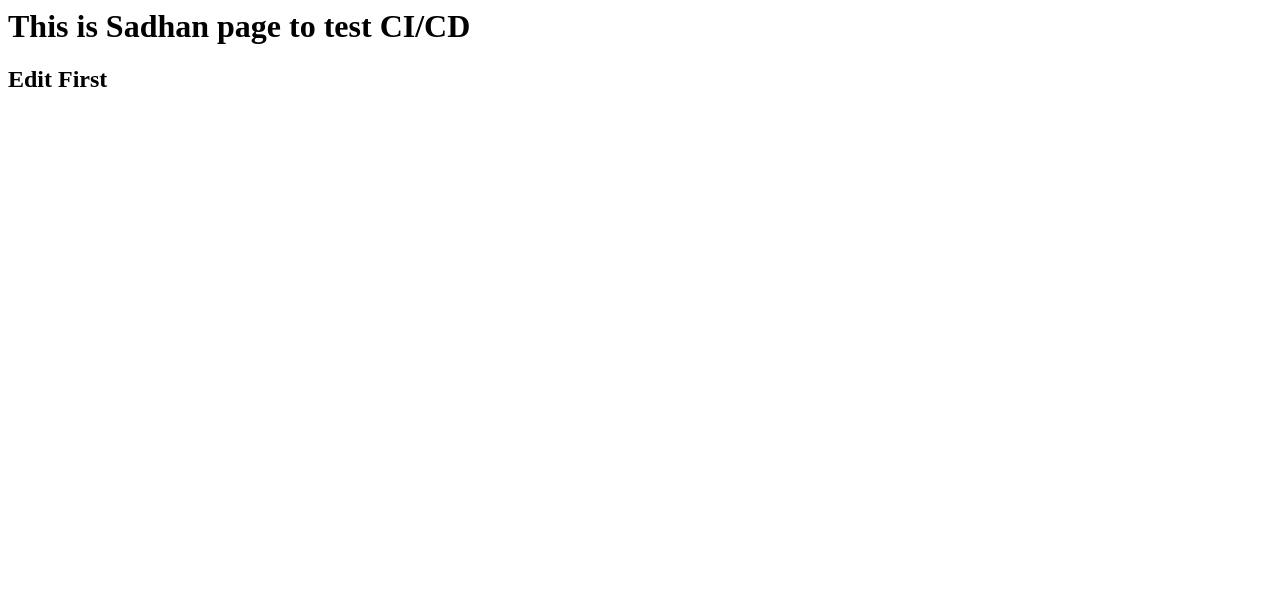
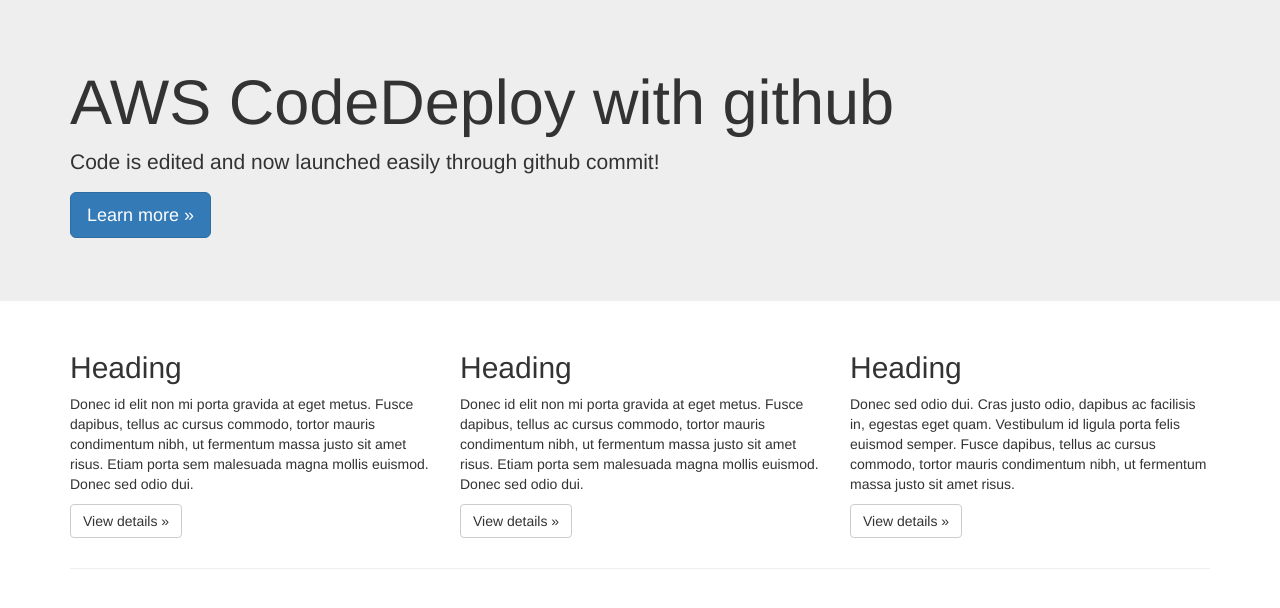
Before and after one commit to sadhansharma/aws-scrapping-project, a plain HTML site: page index.html in a window 1280 px wide. Drawn offline with nearby package versions, Linux system fonts and the light colour scheme.

Commit message:
Second Attempt
Test for AWS Code Deploy

```diff
--- a/index.html
+++ b/index.html
@@ -1,9 +1,54 @@
-<html>
-<head>
-<head>
+<!DOCTYPE html>
+<html lang="en">
+  <head>
+    <title>AWS CodeDeploy with github</title>
+    <link rel="stylesheet" href="https://maxcdn.bootstrapcdn.com/bootstrap/3.3.7/css/bootstrap.min.css">
 
-<body>
-<h1>This is Sadhan page to test CI/CD</h1>
-<h2>Edit First</h2>
-</body>
+  </head>
+
+  <body>
+
+
+
+    <!-- Main jumbotron for a primary marketing message or call to action -->
+    <div class="jumbotron">
+      <div class="container">
+        <h1>AWS CodeDeploy with github</h1>
+        <p>Code is edited and now launched easily through github commit!</p>
+        <p><a class="btn btn-primary btn-lg" href="#" role="button">Learn more &raquo;</a></p>
+      </div>
+    </div>
+
+    <div class="container">
+      <!-- Example row of columns -->
+      <div class="row">
+        <div class="col-md-4">
+          <h2>Heading</h2>
+          <p>Donec id elit non mi porta gravida at eget metus. Fusce dapibus, tellus ac cursus commodo, tortor mauris condimentum nibh, ut fermentum massa justo sit amet risus. Etiam porta sem malesuada magna mollis euismod. Donec sed odio dui. </p>
+          <p><a class="btn btn-default" href="#" role="button">View details &raquo;</a></p>
+        </div>
+        <div class="col-md-4">
+          <h2>Heading</h2>
+          <p>Donec id elit non mi porta gravida at eget metus. Fusce dapibus, tellus ac cursus commodo, tortor mauris condimentum nibh, ut fermentum massa justo sit amet risus. Etiam porta sem malesuada magna mollis euismod. Donec sed odio dui. </p>
+          <p><a class="btn btn-default" href="#" role="button">View details &raquo;</a></p>
+       </div>
+        <div class="col-md-4">
+          <h2>Heading</h2>
+          <p>Donec sed odio dui. Cras justo odio, dapibus ac facilisis in, egestas eget quam. Vestibulum id ligula porta felis euismod semper. Fusce dapibus, tellus ac cursus commodo, tortor mauris condimentum nibh, ut fermentum massa justo sit amet risus.</p>
+          <p><a class="btn btn-default" href="#" role="button">View details &raquo;</a></p>
+        </div>
+      </div>
+
+      <hr>
+
+
+    </div> <!-- /container -->
+
+
+    <!-- Bootstrap core JavaScript
+    ================================================== -->
+    <!-- Placed at the end of the document so the pages load faster -->
+    <script src="https://ajax.googleapis.com/ajax/libs/jquery/1.12.4/jquery.min.js"></script>
+    <script>window.jQuery || document.write('<script src="../../assets/js/vendor/jquery.min.js"><\/script>')</script>
+  </body>
 </html>
```
Also changed, not shown: IAM.txt (added), 5 other files.
